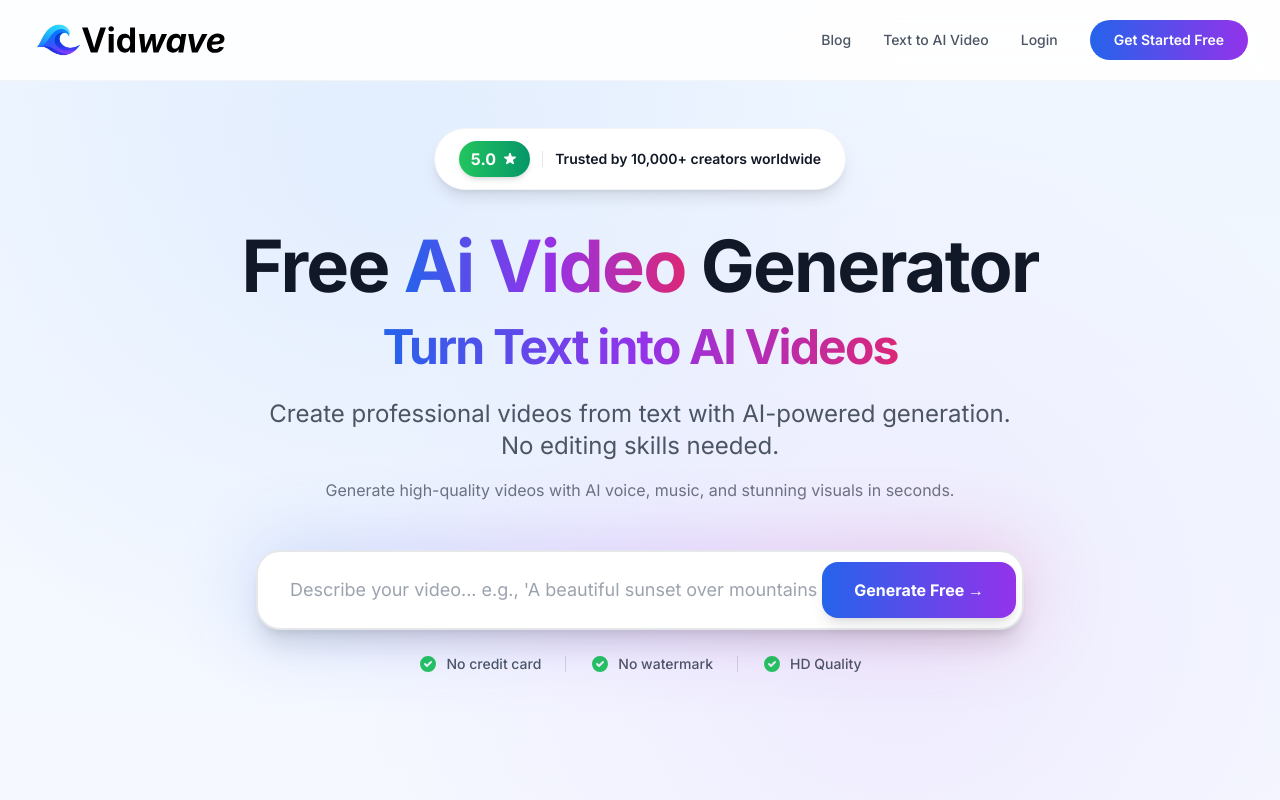
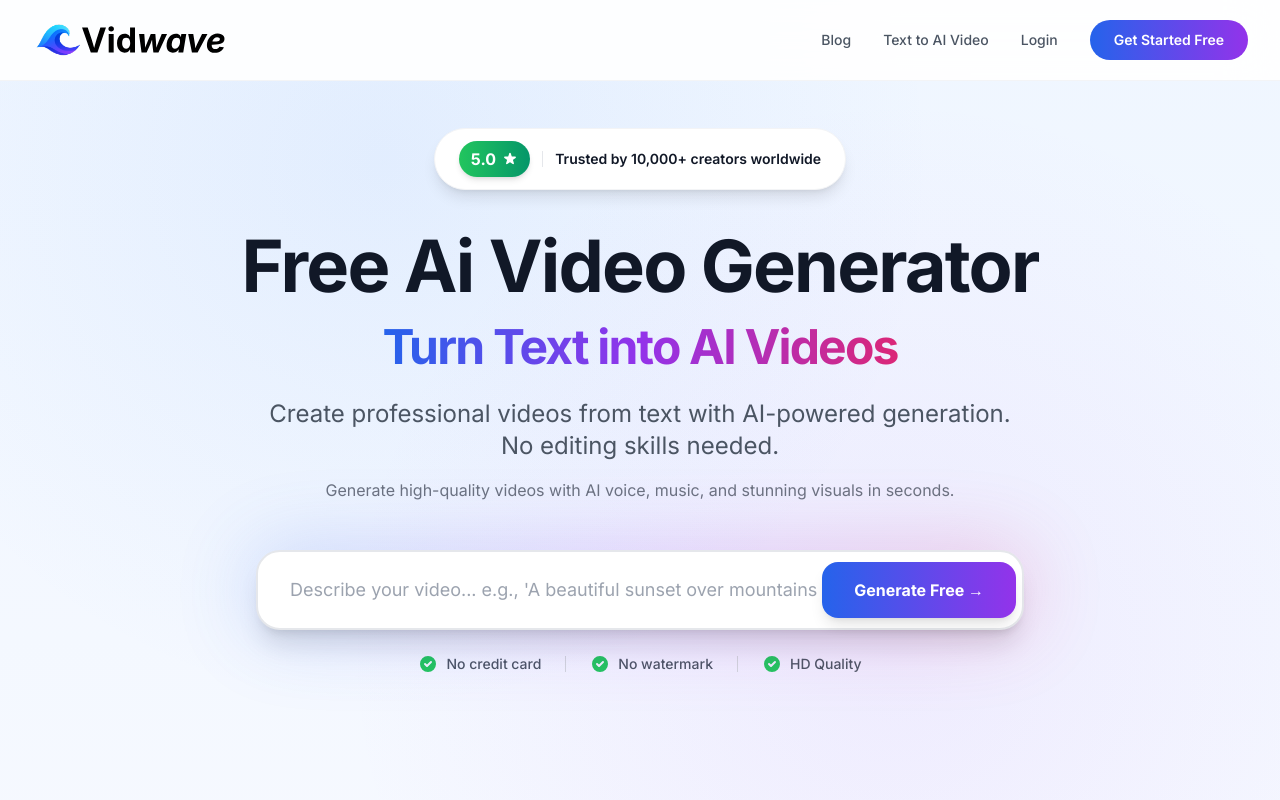
Before and after one commit to qadeerTruesofts/Flow_Frontend, a Next.js app: page / in a window 1280 px wide. Shown: the top 800 px of the page. Built offline with nearby package versions, Linux system fonts and the light colour scheme; no server answers.

Commit message:
final touches

```diff
--- a/src/app/(home)/page.tsx
+++ b/src/app/(home)/page.tsx
@@ -265,7 +265,7 @@ export default function Home() {
             {/* Premium Headline */}
             <div className="text-center mb-12">
               <h1 className="text-5xl md:text-7xl font-bold text-gray-900 mb-6 leading-[1.1] tracking-tight">
-                Free <span className="bg-gradient-to-r from-blue-600 via-purple-600 to-pink-600 bg-clip-text text-transparent">Ai Video</span> Generator
+                Free Ai Video Generator
                 <br />
                 <span className="text-3xl md:text-5xl bg-gradient-to-r from-blue-600 via-purple-600 to-pink-600 bg-clip-text text-transparent">
                   Turn Text into AI Videos
--- a/src/app/layout.tsx
+++ b/src/app/layout.tsx
@@ -78,10 +78,10 @@ export const metadata: Metadata = {
   },
   icons: {
     icon: [
-      { url: '/vidwave-icon.png', sizes: 'any', type: 'image/png' },
+      { url: '/favicon.png', sizes: 'any', type: 'image/png' },
     ],
     apple: [
-      { url: '/vidwave-icon.png', sizes: '180x180', type: 'image/png' },
+      { url: '/favicon.png', sizes: '180x180', type: 'image/png' },
     ],
   },
   manifest: '/site.webmanifest',
@@ -124,6 +124,8 @@ export default function RootLayout({
         <link rel="dns-prefetch" href="https://images.unsplash.com" />
         {/* Preload critical resources for LCP */}
         <link rel="preload" href="/A_serene_sunset.mp4" as="video" type="video/mp4" />
+        {/* Favicon */}
+        <link rel="icon" type="image/png" href="/favicon.png" />
       </head>
       <body className={inter.className}>
         {children}
```
